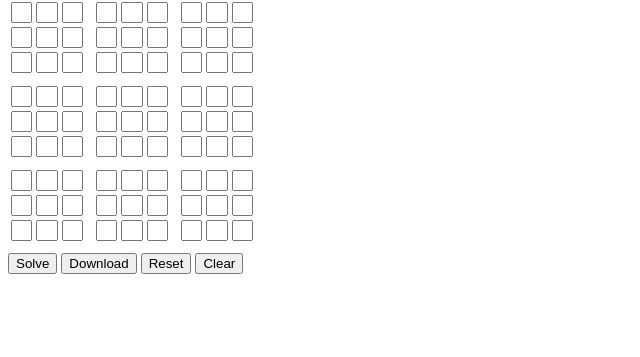
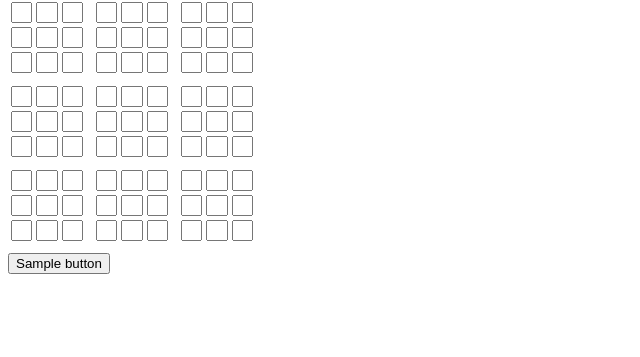
Before and after one commit to pablotron/sudoku-solver, a Python web app: template examples/flask/templates/index.html in a window 1280 px wide. Shown: the part 81-438 px from the top of the page, without its empty margins (0-640 px from the left). Run offline with Jinja, Linux system fonts and the light colour scheme; the template is opened without the code that fills it: most values are stand-ins (such as "Sample title", 1, 10 or a date in 2020).

Commit message:
examples/flask/templates/index.html: use buttons template parameter

```diff
--- a/examples/flask/templates/index.html
+++ b/examples/flask/templates/index.html
@@ -14,7 +14,7 @@
   <body>
     <h1>{{ title }}</h1>
 
-    <table id='grid'>
+    <table id='grid' data-reset='{{ reset_grid }}'>
       {% for y in range(9) %}
         <tr{% if (y + 1) is divisibleby 3 %} class='pb'{% endif %}>
         {% for x in range(9) %}
@@ -33,20 +33,10 @@
       {% endfor %}
     </table>
 
-    <button id='solve' title='Solve grid.' aria-label='Solve grid.'>
-      Solve
-    </button>
-
-    <button id='download' title='Download grid as text file.' aria-label='Download grid as text file.'>
-      Download
-    </button>
-
-    <button id='reset' title='Reset grid.' aria-label='Reset grid.' data-grid='{{ reset_grid }}'>
-      Reset
-    </button>
-
-    <button id='clear' title='Clear grid.' aria-label='Clear grid.'>
-      Clear
-    </button>
+    {% for b in buttons %}
+      <button id='{{ b['id'] }}' title='{{ b['help'] }}' aria-label='{{ b['help'] }}'>
+        {{ b['name'] }}
+      </button>
+    {% endfor %}
   </body>
 </html>
```
